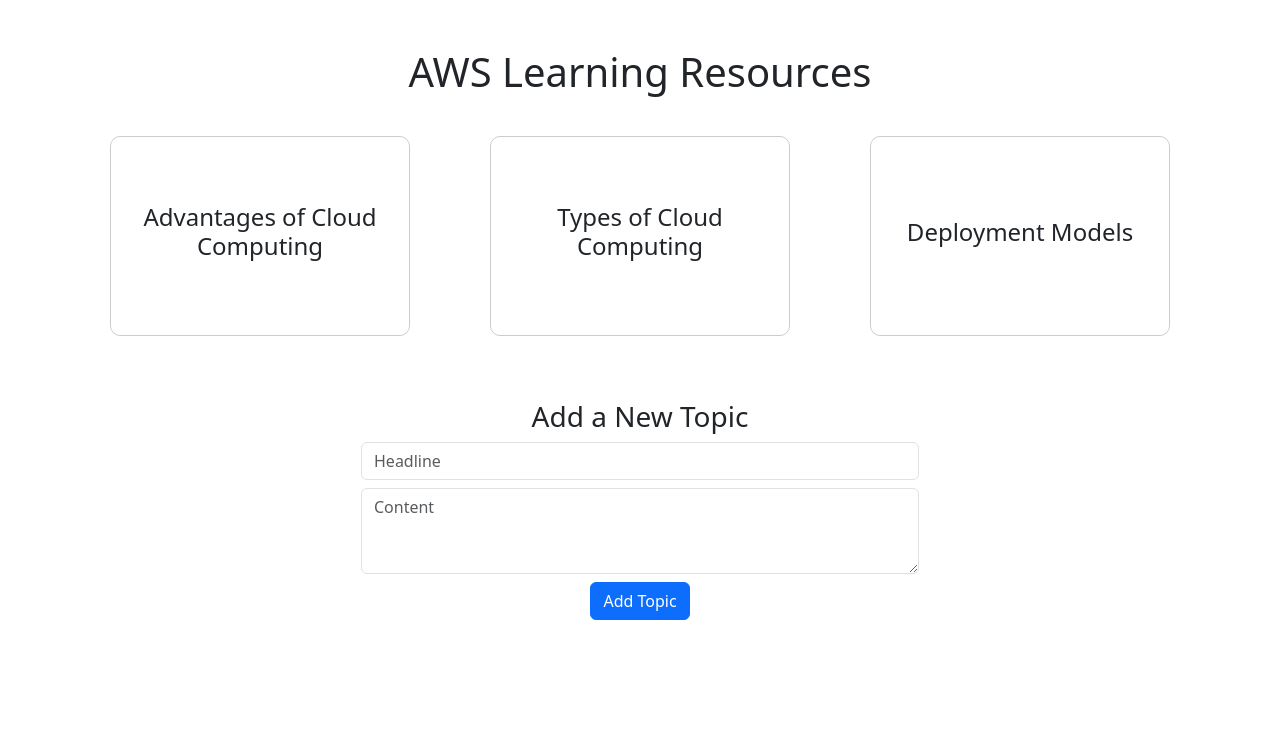
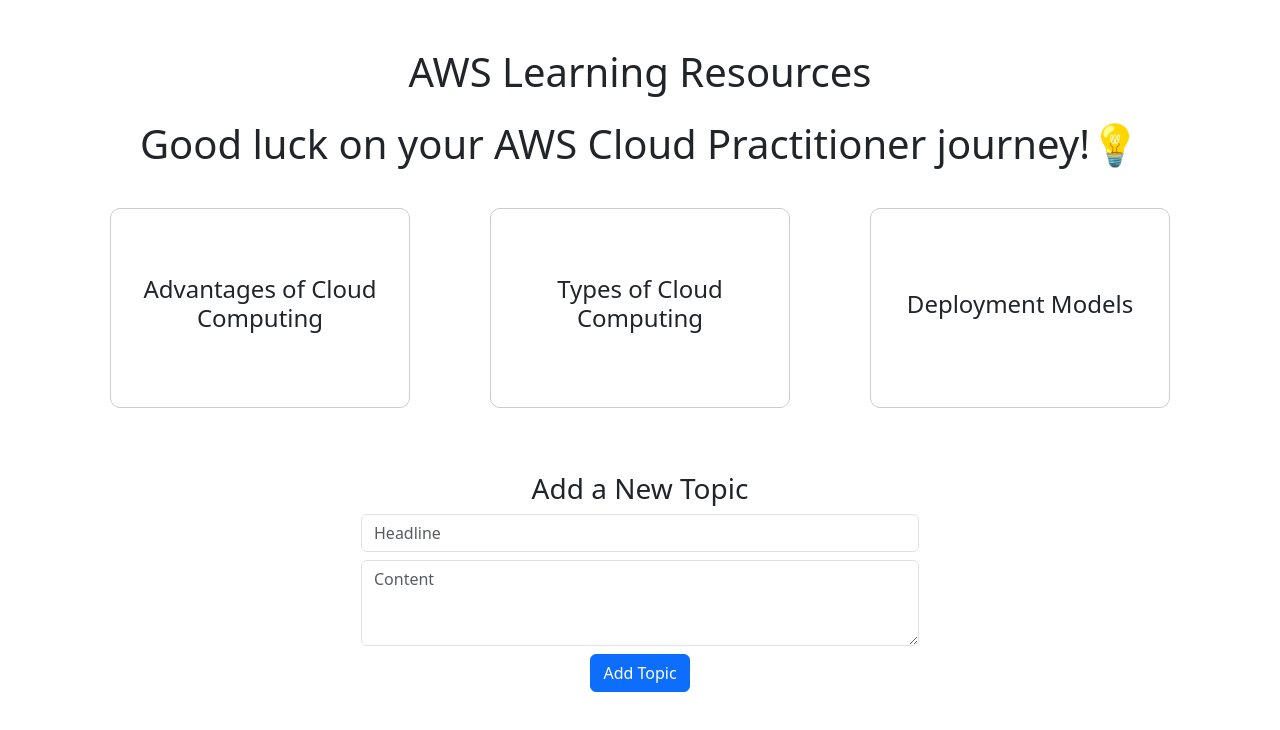
Before and after one commit to Umerfarooq02/AWSLearningResources, a plain HTML site: page index.html in a window 1280 px wide. Drawn offline with nearby package versions, Linux system fonts and the light colour scheme.

Commit message:
Update index.html
Good luck on your AWS Cloud Practitioner journey! 💡

```diff
--- a/index.html
+++ b/index.html
@@ -45,6 +45,7 @@
 <body>
   <div class="container mt-5">
     <h1 class="text-center mb-4">AWS Learning Resources</h1>
+    <h1 class="text-center mb-4">Good luck on your AWS Cloud Practitioner journey!💡</h1>
     <div class="row" id="card-container"></div>
     <div class="text-center mt-5">
       <h3>Add a New Topic</h3>
```
